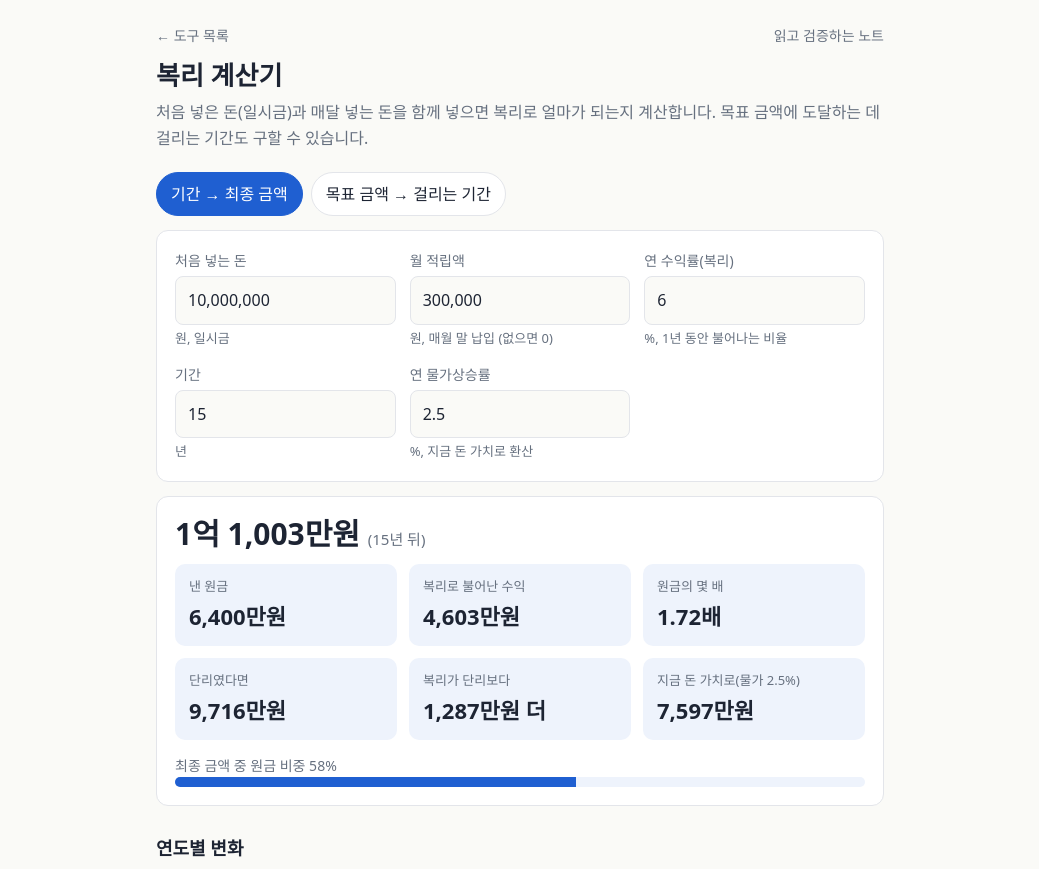
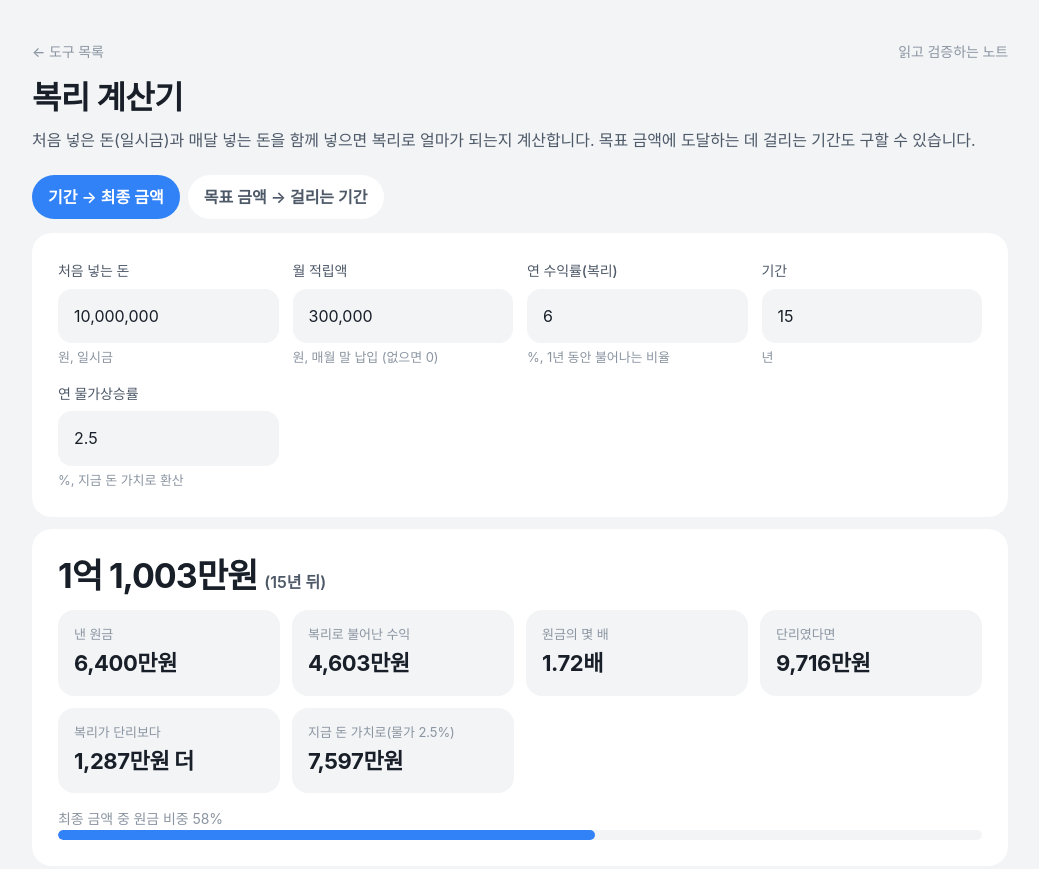
Before and after one commit to readntest/readntest.github.io, a plain HTML site: page compound.html in a window 1280 px wide. Shown: the top 869 px of the page, without its empty margins (120-1159 px from the left). Drawn offline with Linux system fonts and the light colour scheme.

Commit message:
사이트 스타일을 Toss 스타일로 변경 (밝은 캔버스·흰 카드·알약 버튼, 웹 2열 레이아웃)
Co-Authored-By: Claude Sonnet 5.5 <noreply@anthropic.com>

```diff
--- a/style.css
+++ b/style.css
@@ -1,70 +1,85 @@
+/* Toss 스타일: 밝은 회색 캔버스 + 흰 카드, 테두리 없이 면으로 구분, 알약형 버튼 */
 :root {
-  --bg: #fafaf7; --card: #ffffff; --ink: #1d2433; --muted: #66707f; --line: #e3e5ea;
-  --accent: #1f5fd1; --accent-ink: #ffffff; --good: #0f7b4f; --warn: #a15c00; --soft: #eef3fc;
+  --bg: #f2f4f6; --card: #ffffff; --ink: #191f28; --muted: #8b95a1; --line: #e5e8eb;
+  --accent: #3182f6; --accent-ink: #ffffff; --good: #20a77f; --warn: #d9730d; --soft: #f2f4f6;
+  --sub: #4e5968; --radius: 20px;
 }
 @media (prefers-color-scheme: dark) {
   :root:not([data-theme="light"]) {
-    --bg: #14171d; --card: #1c2028; --ink: #e8eaee; --muted: #9aa3b2; --line: #2d333d;
-    --accent: #6a9bff; --accent-ink: #0d1117; --good: #4cc790; --warn: #e6a64a; --soft: #222a38;
+    --bg: #17171c; --card: #202027; --ink: #f2f4f6; --muted: #8b95a1; --line: #2e2e36;
+    --accent: #4593fc; --accent-ink: #ffffff; --good: #3fd3a6; --warn: #f0a24a; --soft: #2b2b33;
+    --sub: #b0b8c1;
   }
 }
-* { box-sizing: border-box; }
+* { box-sizing: border-box; -webkit-tap-highlight-color: transparent; }
 body {
-  margin: 0; background: var(--bg); color: var(--ink);
-  font: 16px/1.65 "Pretendard", "Apple SD Gothic Neo", "Malgun Gothic", system-ui, sans-serif;
+  margin: 0; background: var(--bg); color: var(--ink); -webkit-font-smoothing: antialiased;
+  font: 16px/1.65 "Pretendard", "Inter", "Apple SD Gothic Neo", "Malgun Gothic", system-ui, sans-serif;
+  letter-spacing: -0.005em;
 }
-.wrap { max-width: 760px; margin: 0 auto; padding: 24px 16px 64px; }
+.wrap { max-width: 640px; margin: 0 auto; padding: 24px 20px 72px; }
 header.site { display: flex; justify-content: space-between; align-items: baseline; gap: 12px; flex-wrap: wrap; margin-bottom: 8px; }
-header.site a { color: var(--muted); text-decoration: none; font-size: 14px; }
-h1 { font-size: 26px; line-height: 1.3; margin: 12px 0 6px; }
-h2 { font-size: 18px; margin: 28px 0 10px; }
-p.lead { color: var(--muted); margin: 0 0 20px; }
-.card { background: var(--card); border: 1px solid var(--line); border-radius: 12px; padding: 18px; margin: 14px 0; }
+header.site a { color: var(--muted); text-decoration: none; font-size: 14px; font-weight: 500; }
+header.site a:hover { color: var(--accent); }
+h1 { font-size: 26px; line-height: 1.3; margin: 14px 0 8px; font-weight: 700; letter-spacing: -0.02em; }
+h2 { font-size: 20px; margin: 32px 0 12px; font-weight: 700; letter-spacing: -0.015em; }
+p.lead { color: var(--sub); margin: 0 0 22px; }
+.card { background: var(--card); border: 0; border-radius: var(--radius); padding: 22px; margin: 12px 0; }
 .grid { display: grid; grid-template-columns: repeat(auto-fit, minmax(190px, 1fr)); gap: 14px; }
-label { display: block; font-size: 14px; color: var(--muted); margin-bottom: 4px; }
+label { display: block; font-size: 14px; color: var(--sub); font-weight: 500; margin-bottom: 6px; }
 input, select {
-  width: 100%; padding: 10px 12px; font: inherit; color: var(--ink); background: var(--bg);
-  border: 1px solid var(--line); border-radius: 8px;
+  width: 100%; padding: 12px 14px; font: inherit; color: var(--ink); background: var(--bg);
+  border: 2px solid transparent; border-radius: 14px; transition: border-color .15s, background .15s;
 }
-input:focus, select:focus { outline: 2px solid var(--accent); outline-offset: 1px; }
-.unit { font-size: 13px; color: var(--muted); margin-top: 3px; }
-.big { font-size: 30px; font-weight: 700; line-height: 1.25; }
-.big small { font-size: 15px; font-weight: 500; color: var(--muted); }
+input:focus, select:focus { outline: none; border-color: var(--accent); background: var(--card); }
+.unit { font-size: 13px; color: var(--muted); margin-top: 4px; }
+.big { font-size: 34px; font-weight: 700; line-height: 1.25; letter-spacing: -0.03em; }
+.big small { font-size: 16px; font-weight: 600; color: var(--sub); letter-spacing: 0; }
 .kpis { display: grid; grid-template-columns: repeat(auto-fit, minmax(200px, 1fr)); gap: 12px; }
-.kpi { background: var(--soft); border-radius: 10px; padding: 12px 14px; }
+.kpi { background: var(--soft); border-radius: 16px; padding: 14px 16px; }
 .kpi .t { font-size: 13px; color: var(--muted); }
-.kpi .v { font-size: 22px; font-weight: 700; }
+.kpi .v { font-size: 22px; font-weight: 700; letter-spacing: -0.02em; }
 table { width: 100%; border-collapse: collapse; font-size: 14px; font-variant-numeric: tabular-nums; }
-th, td { text-align: right; padding: 7px 8px; border-bottom: 1px solid var(--line); }
+th, td { text-align: right; padding: 10px 8px; border-bottom: 1px solid var(--line); }
 th:first-child, td:first-child { text-align: left; }
 th { color: var(--muted); font-weight: 600; }
+tr:last-child td { border-bottom: 0; }
 .scroll { overflow-x: auto; }
 .note { font-size: 14px; color: var(--muted); }
 .warn { color: var(--warn); }
-.tabs { display: flex; gap: 8px; flex-wrap: wrap; margin: 4px 0 12px; }
+.tabs { display: flex; gap: 8px; flex-wrap: wrap; margin: 4px 0 14px; }
 .tabs button {
-  padding: 8px 14px; border: 1px solid var(--line); background: var(--card); color: var(--ink);
-  border-radius: 999px; font: inherit; cursor: pointer;
+  padding: 9px 16px; border: 0; background: var(--card); color: var(--sub); font-weight: 600;
+  border-radius: 999px; font: inherit; font-weight: 600; cursor: pointer; transition: transform .1s;
 }
-.tabs button[aria-pressed="true"] { background: var(--accent); color: var(--accent-ink); border-color: var(--accent); }
-.bar { height: 10px; border-radius: 5px; background: var(--soft); overflow: hidden; }
-.bar > span { display: block; height: 100%; background: var(--accent); }
-footer { margin-top: 36px; padding-top: 16px; border-top: 1px solid var(--line); font-size: 13px; color: var(--muted); }
+.tabs button:active { transform: scale(0.96); }
+.tabs button[aria-pressed="true"] { background: var(--accent); color: var(--accent-ink); }
+.bar { height: 10px; border-radius: 999px; background: var(--soft); overflow: hidden; }
+.bar > span { display: block; height: 100%; background: var(--accent); border-radius: 999px; }
+footer { margin-top: 40px; padding-top: 18px; border-top: 1px solid var(--line); font-size: 13px; color: var(--muted); }
 footer a { color: var(--accent); }
-.links a { display: block; padding: 14px 16px; margin: 10px 0; border: 1px solid var(--line); border-radius: 12px; background: var(--card); color: var(--ink); text-decoration: none; }
-.links a b { display: block; font-size: 17px; }
+.links a { display: flex; align-items: center; gap: 14px; padding: 16px 18px; margin: 10px 0; border: 0; border-radius: var(--radius); background: var(--card); color: var(--ink); text-decoration: none; transition: transform .1s, background .15s; }
+.links a:active { transform: scale(0.98); }
+.links a b { display: block; font-size: 17px; font-weight: 700; letter-spacing: -0.01em; }
 .links a span { font-size: 14px; color: var(--muted); }
-.links a:hover { border-color: var(--accent); }
-details { border-top: 1px solid var(--line); padding: 10px 0; }
+.links .txt { min-width: 0; }
+details { border-top: 1px solid var(--line); padding: 12px 0; }
 details:first-of-type { border-top: 0; }
 summary { cursor: pointer; font-weight: 600; }
-details p { margin: 8px 0 0; color: var(--muted); font-size: 15px; }
-.related a { display: inline-block; margin: 4px 10px 4px 0; color: var(--accent); }
-.links a { display: flex; align-items: center; gap: 14px; }
-.links .txt { min-width: 0; }
-.ico { flex: none; width: 46px; height: 46px; border-radius: 12px; background: var(--soft); color: var(--accent); display: grid; place-items: center; transition: background .15s, color .15s; }
-.ico svg { width: 26px; height: 26px; fill: none; stroke: currentColor; stroke-width: 1.8; stroke-linecap: round; stroke-linejoin: round; }
-.ico.game { color: var(--good); }
+details p { margin: 8px 0 0; color: var(--sub); font-size: 15px; }
+.related a { display: inline-block; margin: 4px 10px 4px 0; color: var(--accent); font-weight: 500; }
+.ico { flex: none; width: 46px; height: 46px; border-radius: 50%; background: rgba(49,130,246,.1); color: var(--accent); display: grid; place-items: center; transition: background .15s, color .15s; }
+.ico svg { width: 24px; height: 24px; fill: none; stroke: currentColor; stroke-width: 1.8; stroke-linecap: round; stroke-linejoin: round; }
+.ico.game { background: rgba(32,201,151,.14); color: var(--good); }
 .links a:hover .ico { background: var(--accent); color: var(--accent-ink); }
 .links a:hover .ico.game { background: var(--good); color: var(--accent-ink); }
-@media (max-width: 420px) { .links a { gap: 12px; } .ico { width: 42px; height: 42px; } .ico svg { width: 24px; height: 24px; } }
+@media (max-width: 420px) { .links a { gap: 12px; } .ico { width: 42px; height: 42px; } .ico svg { width: 22px; height: 22px; } .big { font-size: 30px; } }
+
+/* 웹(넓은 화면): 본문을 넓히고 도구 목록은 2열 카드로 */
+@media (min-width: 900px) {
+  .wrap { max-width: 1040px; padding: 40px 32px 88px; }
+  h1 { font-size: 32px; }
+  .links { display: grid; grid-template-columns: 1fr 1fr; gap: 12px; }
+  .links a { margin: 0; align-items: flex-start; }
+  .card { padding: 26px; }
+}
```
